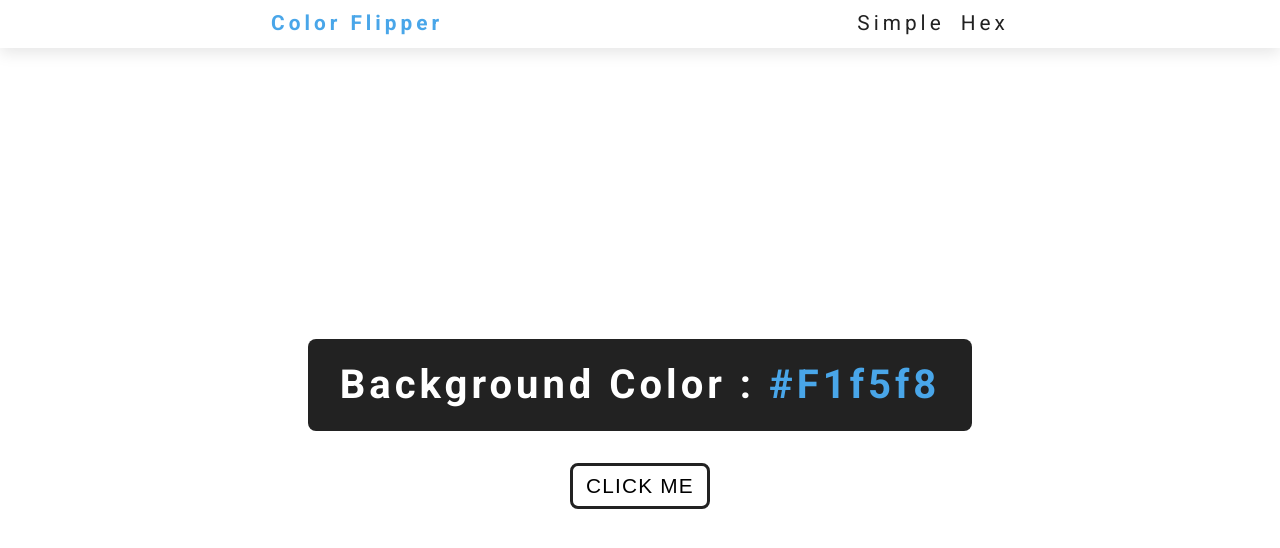
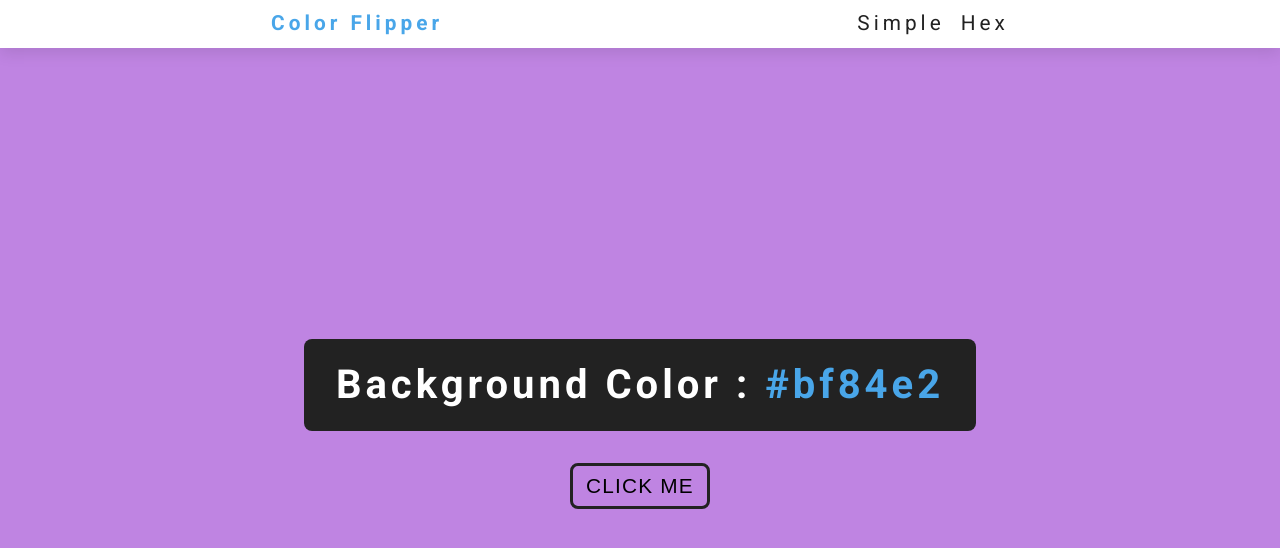
Before and after one commit to viniciusaraujoj/Collor-Flipper, a plain HTML site: page hex.html in a window 1280 px wide. Both pictures are taken after a click on the button "CLICK ME". Drawn offline with Linux system fonts and the light colour scheme.

Commit message:
Adicionado hex javascript

```diff
--- a/hex.html
+++ b/hex.html
@@ -19,9 +19,12 @@
 
     <main>
       <div class="main-container">
-        <h2>Background Color : <span class="color">#F1f5f8</span></h2>
+        <h2>Background Color : <span class="color">#FFFFFF</span></h2>
         <button class="btn">click me</button>
       </div>
     </main>
+
+    <!-- js -->
+    <script src="./hex.js"></script>
   </body>
 </html>
--- /dev/null
+++ b/hex.js
@@ -0,0 +1,14 @@
+const btn = document.querySelector(".btn");
+const color = document.querySelector(".color");
+const body = document.body;
+
+function hexNumber() {
+  return Math.floor(Math.random() * 16777215).toString(16);
+}
+
+btn.addEventListener("click", function () {
+  const number = `#${hexNumber()}`;
+
+  body.style.background = number;
+  color.textContent = number;
+});
```
